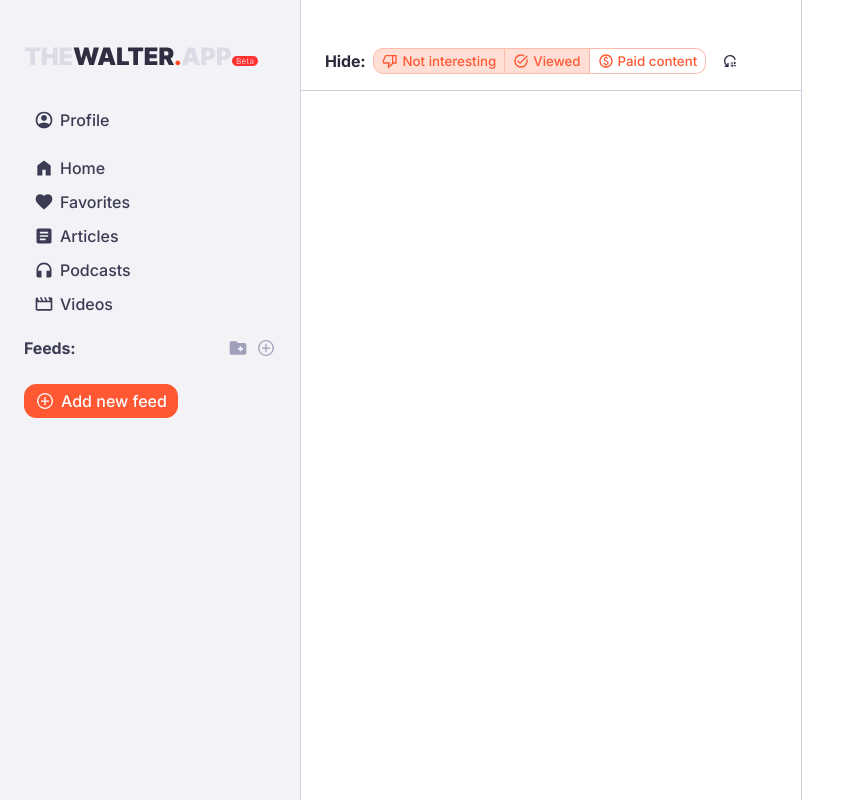
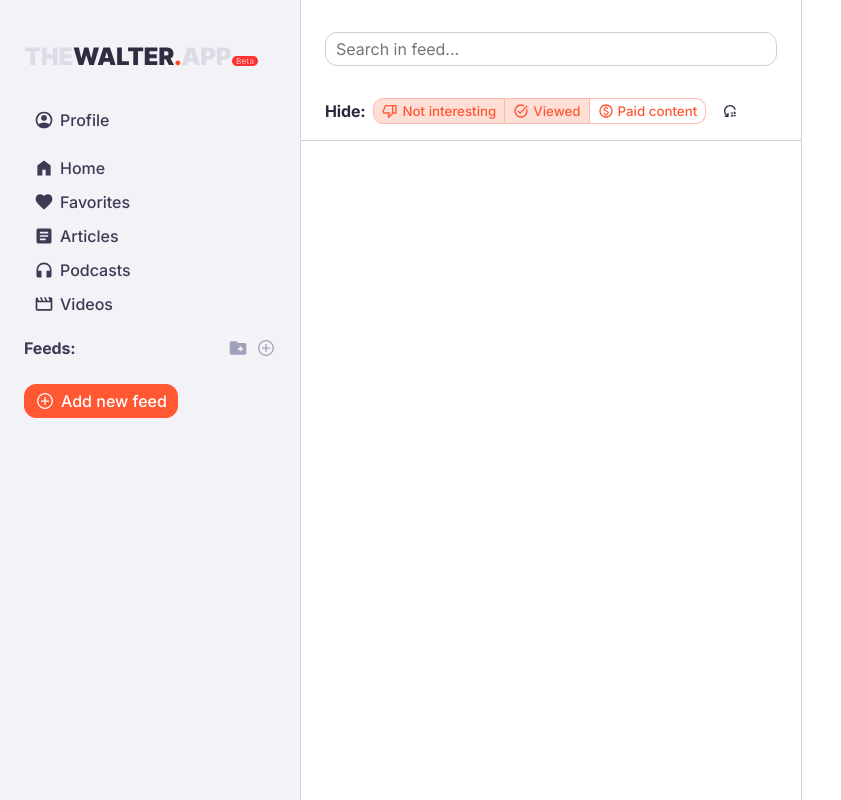
Before and after one commit to mrmegatelo/thewalter.app, a Django app: page /feed/ in a window 1280 px wide. Shown: the whole page, without its empty margins (0-841 px from the left). Run offline with Django 5.2, Linux system fonts and the light colour scheme; the visitor is signed in with stand-in values (Sample User, id 1); data comes from the database, SQL or seed files in the repository; data that the repository does not hold is empty; parts of the project's set-up code (start-up, migrations or seed data) failed here and were passed over; some libraries are stand-ins or nearby versions.

Commit message:
search functionality

```diff
--- a/feed/static/feed/styles/main.css
+++ b/feed/static/feed/styles/main.css
@@ -960,6 +960,11 @@ a:hover {
     &.error {
         border-color: var(--color-error);
     }
+
+    &.input--sm {
+        padding: calc(var(--grid-step)* 0.5) calc(var(--grid-step)* 1.25);
+        border-radius: calc(var(--grid-step)* 1.5);
+    }
 }
 
 .field-row {
--- a/feed/templates/blocks/feed/loaders/generic.html
+++ b/feed/templates/blocks/feed/loaders/generic.html
@@ -12,10 +12,10 @@
 {% endif %}
 <ul id="feed-list"
     class="feed-list-wrapper"
-    hx-trigger="load, change from:#feed-filters, RefreshFeed from:body"
+    hx-trigger="load, change from:#feed-filters, RefreshFeed from:body, keyup changed from:#feed-search delay:1s"
     hx-get="{{ load_url }}"
-    hx-include="#feed-filters"
-    hx-params="filter"
+    hx-include="#feed-filters, #feed-search"
+    hx-params="filter, search"
     hx-swap="innerHTML"
     hx-swap-oob="true"
 >
--- a/feed/templates/feed/base.html
+++ b/feed/templates/feed/base.html
@@ -110,6 +110,19 @@
     <div class="section splitted">
         <section id="feed-list-section" class="section list">
             <header class="feed-header">
+                <div>
+                    <form id="feed-search"
+                          method="post"
+                          class="form"
+                    >
+                        <div class="form-row">
+                            <input name="search"
+                                   class="input input--sm"
+                                   placeholder="Search in feed..."
+                            />
+                        </div>
+                    </form>
+                </div>
                 <div id="feed-description"
                      class="feed-description"
                 >
--- a/feed/views/generic/feed_items_list.py
+++ b/feed/views/generic/feed_items_list.py
@@ -1,3 +1,4 @@
+from django.db.models import Q
 from django.utils.translation import gettext_noop as _
 from django.views.generic import ListView
 
@@ -11,35 +12,9 @@ class GenericFeedItemListView(FeedFiltersMixin, PageMetaMixin, ListView):
     title = _("My feed")
 
     def get_queryset(self):
-        not_interesting = self.applied_filters.get("not_interesting", False)
-        paid = self.applied_filters.get("paid", False)
-        viewed = self.applied_filters.get("viewed", False)
-
-        temp_viewed = self.request.session.get(f"viewed_{self.request.path}", [])
-
         base_queryset = super().get_queryset()
-
-        if not_interesting:
-            not_interesting_qs = (
-                self.request.user.servicefeed_set.filter(type=ServiceFeed.Type.DISLIKED)
-                .first()
-                .feed_items.all()
-            )
-            base_queryset = base_queryset.exclude(id__in=not_interesting_qs)
-
-        if paid:
-            paid_qs = self.model.objects.filter(has_paid_content=True)
-            base_queryset = base_queryset.exclude(id__in=paid_qs)
-
-        if viewed:
-            viewed_qs = (
-                self.request.user.servicefeed_set.filter(type=ServiceFeed.Type.VIEWED)
-                .first()
-                .feed_items.all()
-            )
-            base_queryset = base_queryset.exclude(id__in=viewed_qs).exclude(
-                id__in=temp_viewed
-            )
+        base_queryset = self.__get_queryset_with_filters(base_queryset)
+        base_queryset = self.__get_queryset_with_search(base_queryset)
         return base_queryset
 
     def get_context_data(self, **kwargs):
@@ -56,3 +31,41 @@ class GenericFeedItemListView(FeedFiltersMixin, PageMetaMixin, ListView):
     @property
     def applied_filters_str(self):
         return "&".join([f"filter={k}" for k, v in self.applied_filters.items() if v])
+
+    def __get_queryset_with_search(self, queryset):
+        search_term = self.request.GET.get("search")
+        if search_term:
+            return queryset.filter(
+                Q(title__icontains=search_term) | Q(description__icontains=search_term)
+            )
+        return queryset
+
+    def __get_queryset_with_filters(self, queryset):
+        not_interesting = self.applied_filters.get("not_interesting", False)
+        paid = self.applied_filters.get("paid", False)
+        viewed = self.applied_filters.get("viewed", False)
+
+        temp_viewed = self.request.session.get(f"viewed_{self.request.path}", [])
+
+        if not_interesting:
+            not_interesting_qs = (
+                self.request.user.servicefeed_set.filter(type=ServiceFeed.Type.DISLIKED)
+                .first()
+                .feed_items.all()
+            )
+            queryset = queryset.exclude(id__in=not_interesting_qs)
+
+        if paid:
+            paid_qs = self.model.objects.filter(has_paid_content=True)
+            queryset = queryset.exclude(id__in=paid_qs)
+
+        if viewed:
+            viewed_qs = (
+                self.request.user.servicefeed_set.filter(type=ServiceFeed.Type.VIEWED)
+                .first()
+                .feed_items.all()
+            )
+            queryset = queryset.exclude(id__in=viewed_qs).exclude(
+                id__in=temp_viewed
+            )
+        return queryset
```
